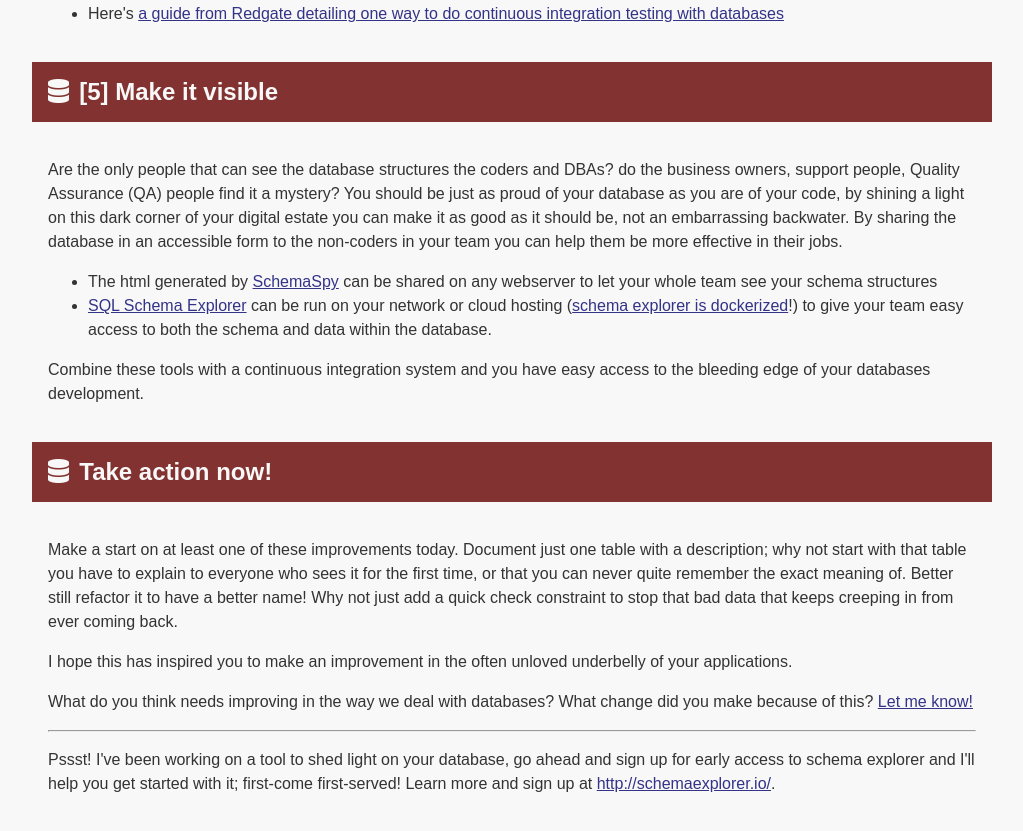
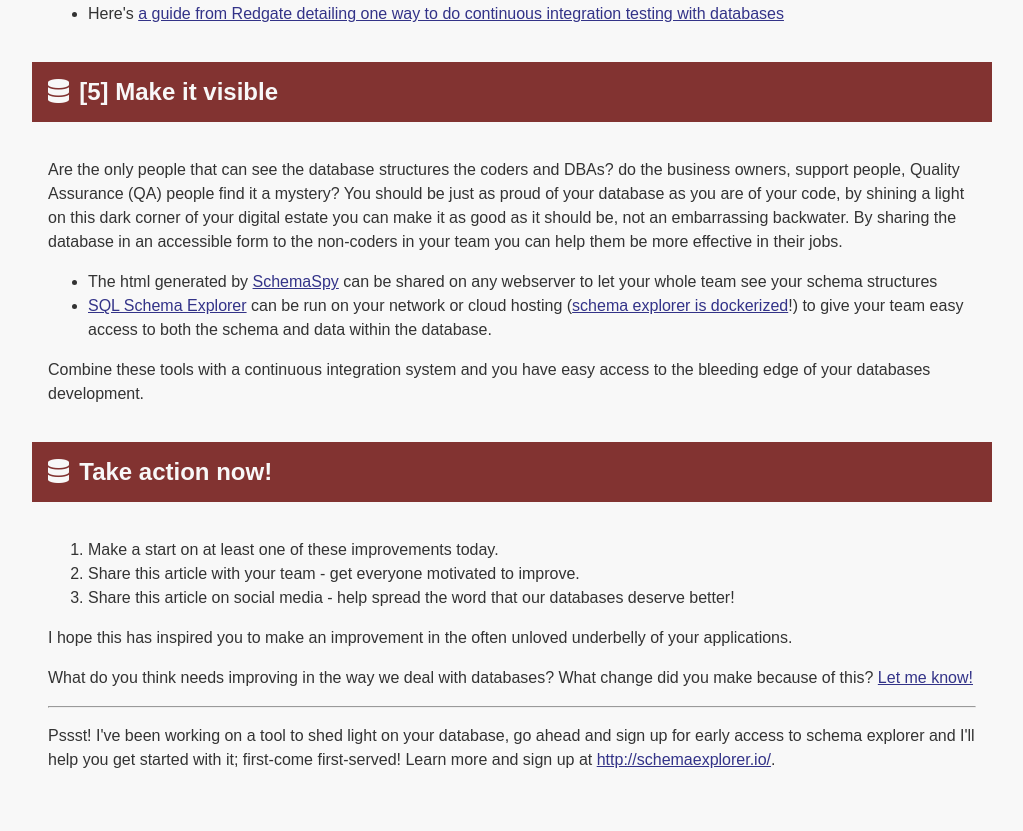
Before and after one commit to timabell/schema-explorer, a Jekyll site: the page built from _posts/2018-07-10-5-ways-to-make-your-database-better.html, in a window 1280 px wide and 900 px high, scrolled down 1499 px. Shown: the top 831 px of the window, without its empty margins (128-1151 px from the left). Built offline with Jekyll 4.4.1, drawn with Linux system fonts in a browser that asks for light colours; nearby versions of some CDN libraries.

Commit message:
Clearer action points

```diff
--- a/_posts/2018-07-10-5-ways-to-make-your-database-better.html
+++ b/_posts/2018-07-10-5-ways-to-make-your-database-better.html
@@ -126,12 +126,17 @@ within the database.
 
 <h2><i class="fas fa-database"></i> Take action now!</h2>
 
-<p>Make a start on at least one of these improvements today. Document just one
-  table with a description; why not start with that table you have to explain
-  to everyone who sees it for the first time, or that you can never quite
-  remember the exact meaning of. Better still refactor it to have a better
-  name!  Why not just add a quick check constraint to stop that bad data that
-keeps creeping in from ever coming back.</p>
+<ol>
+  <li>
+    Make a start on at least one of these improvements today.
+  </li>
+  <li>
+    Share this article with your team - get everyone motivated to improve.
+  </li>
+  <li>
+    Share this article on social media - help spread the word that our databases deserve better!
+  </li>
+</ol>
 
 <p>I hope this has inspired you to make an improvement in the often unloved
   underbelly of your applications.
```
